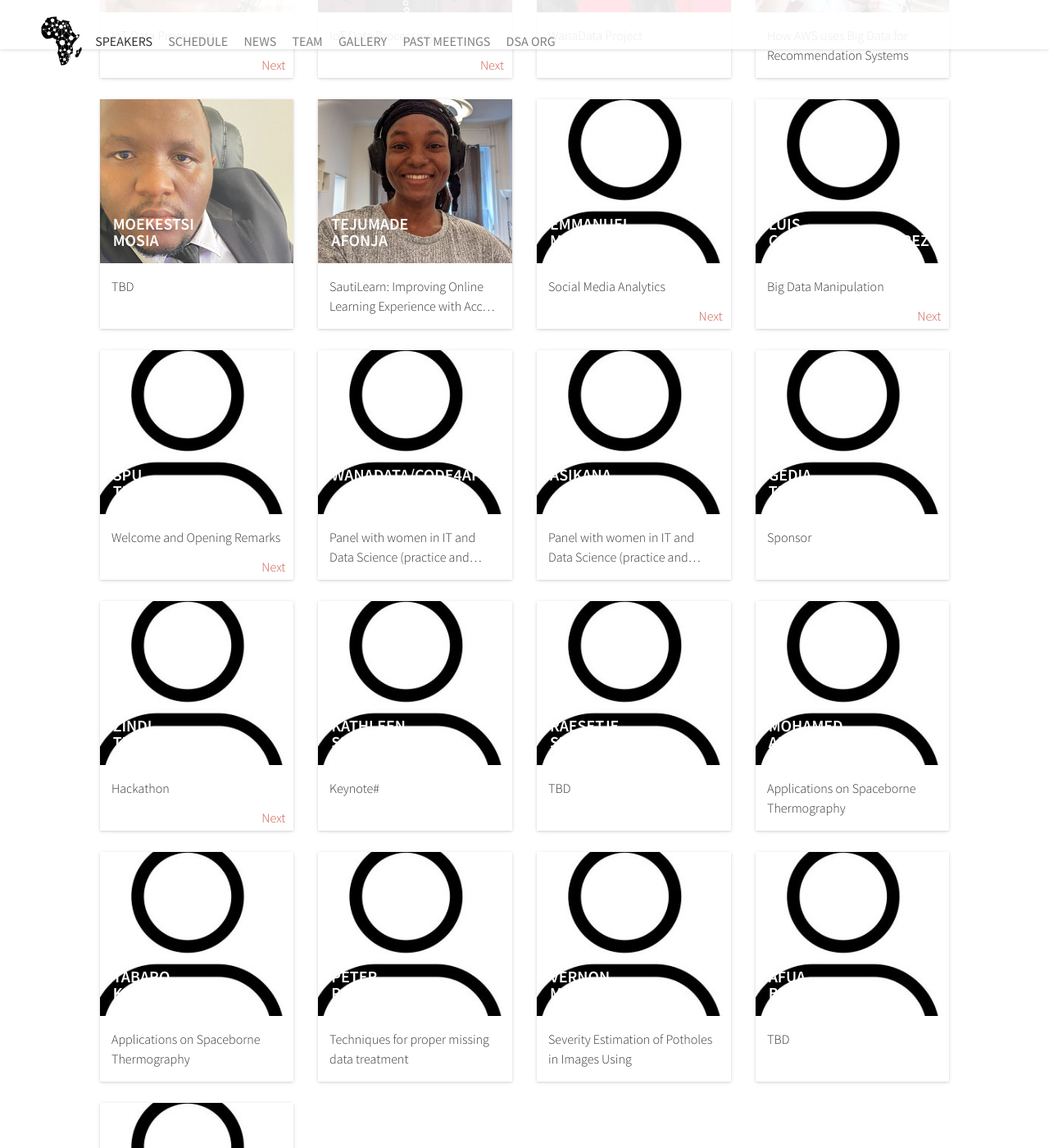
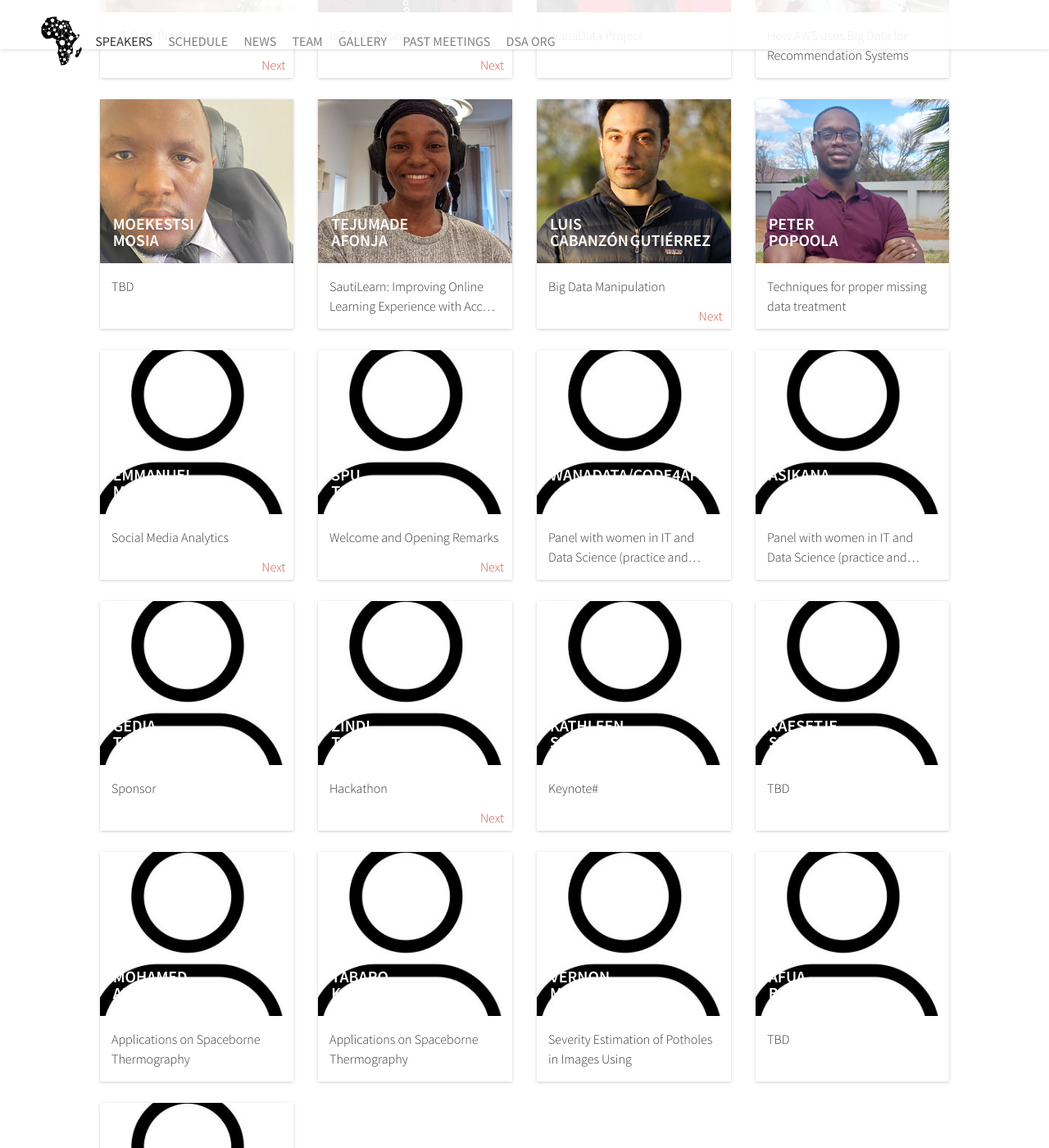
Before and after one commit to datsciafrica/dsa2021kimberley, a Jekyll site: the page built from speakers.html, in a window 1280 px wide and 1400 px high, scrolled down 2172 px. Shown: the whole window at 82% size. Built offline with Jekyll 4.4.1, drawn with Linux system fonts in a browser that asks for light colours; nearby versions of some CDN libraries; some web fonts are replaced; comment, search, counter and statistics services are not loaded.

Commit message:
added speakers photos for luis and popoola

```diff
--- a/_data/speakers.yml
+++ b/_data/speakers.yml
@@ -561,6 +561,20 @@
   company: "AI Saturdays (Lagos)"
   thumbnailUrl: zKAUJb6T_400x400.jpg
 -
+  id: Facebook
+  name: "Luis"
+  surname: "Cabanzón Gutiérrez"
+  title: "Data Engineer"
+  company: "Facebook"
+  thumbnailUrl: luis.png
+-
+  id: peter
+  name: "Peter"
+  surname: "Popoola"
+  title: "TBD"
+  company: "TBD"
+  thumbnailUrl: peterPopoola.png
+-
   id: emmanuel
   name: "Emmanuel"
   surname: "Mupuya"
@@ -569,13 +583,7 @@
   thumbnailUrl: person.jpg
   social:
     - {name: "site", link: "https://www.linkedin.com/in/emmanuel-mupuya-a2b03173/"}
--
-  id: Facebook
-  name: "Luis"
-  surname: "Cabanzón Gutiérrez"
-  title: "TBC"
-  company: "Facebook"
-  thumbnailUrl: person.jpg
+
 -
   id: spu
   name: "SPU"
@@ -640,13 +648,6 @@
   company: "TBD"
   thumbnailUrl: person.jpg
 -
-  id: peter
-  name: "Peter"
-  surname: "Popoola"
-  title: "TBD"
-  company: "TBD"
-  thumbnailUrl: person.jpg
--
   id: vernon
   name: "Vernon"
   surname: "Mosia"
```
Also changed, not shown: img/people/luis.png (added), img/people/peterPopoola.png (added).
